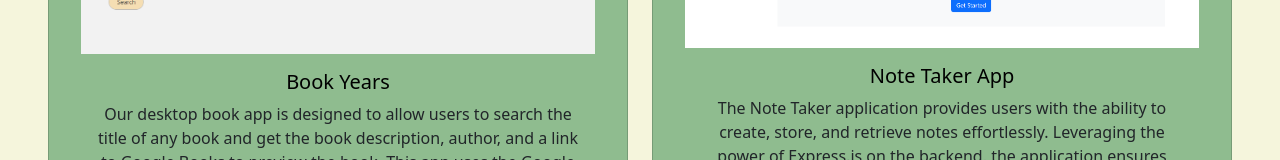
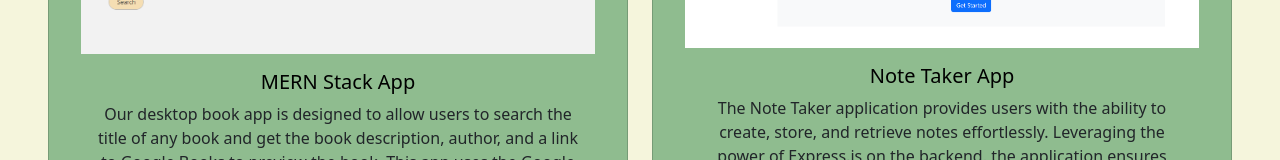
Before and after one commit to jbatcheller32/REACT-Portfolio, a React (Vite) app in the folder REACT Portfolio/: page /Portfolio in a window 1280 px wide. Shown: the part 1323-1483 px from the top of the page. Built offline with nearby package versions, Linux system fonts and the light colour scheme.

Commit message:
Added final prject

```diff
--- a/REACT Portfolio/src/components/Project.jsx
+++ b/REACT Portfolio/src/components/Project.jsx
@@ -39,11 +39,11 @@ function Project() {
     </div>
     <div className="col">
         <div className="card" style={styles.cardStyles}>
-        <Link  to="https://cdarts48.github.io/Book-App/"  style={styles.linkStyle}>
+        <Link  to="https://read-radar.onrender.com/"  style={styles.linkStyle}>
             <img src={projectThree} className="card-img-top" alt="project3-image" /></Link>
             <div className="card-body">
-            <Link  to="https://github.com/CDarts48/Book-App" className="link-text" style={styles.linkStyle}>
-                <h5 className="card-title">Book Years</h5></Link>
+            <Link  to="https://github.com/jbatcheller32/Read-Radar" className="link-text" style={styles.linkStyle}>
+                <h5 className="card-title">MERN Stack App</h5></Link>
                 <p className="card-text">Our desktop book app is designed to allow users to search the title of any book and get the book description, author, and a link to Google Books to preview the book. This app uses the Google Books API for the description, author, and Google Book link. Then uses the Open Library API for the titles. For styling, we used a CSS framework called CSS Reset to create a polished UI.</p>
             </div>
         </div>
```
